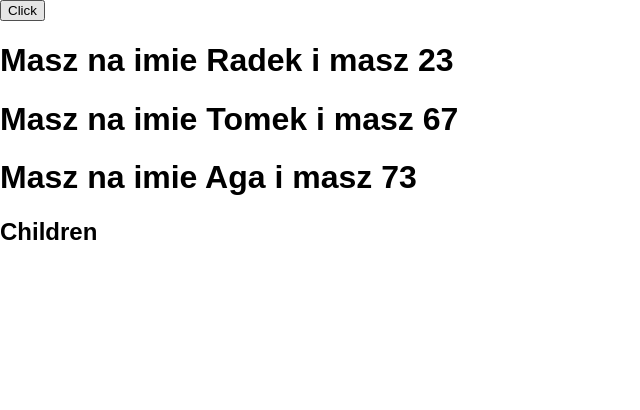
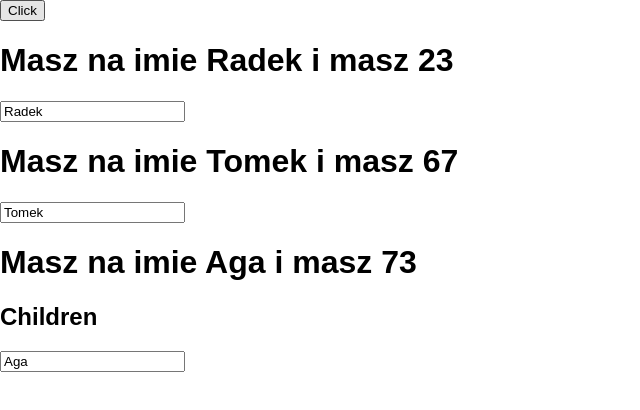
Before and after one commit to RadoslawStepniewski/React-todo, a React (Create React App) app in the folder my-app/: page / in a window 1280 px wide. Shown: the top 410 px of the page, without its empty margins (0-640 px from the left). Built offline with nearby package versions, Linux system fonts and the light colour scheme.

Commit message:
added change handler

```diff
--- a/my-app/src/App.js
+++ b/my-app/src/App.js
@@ -12,12 +12,22 @@ class App extends Component {
     ]
   }
 
-  switchButtonHandler = ()=> {
+  switchButtonHandler = () =>{
     this.setState({
       person: [
-        {name: "Radek123", age: 243},
-        {name: "Tomek123", age: 637},
-        {name: "Aga123", age: 723}
+        {name: "Radek123", age: 23},
+        {name: "Tomek123", age: 67},
+        {name: "Aga123", age: 73}
+      ]
+    });
+  }
+
+  switchChangeHandler = (e)=> {
+    this.setState({
+      person: [
+        {name: e.target.value, age: 243},
+        {name: e.target.value, age: 637},
+        {name: e.target.value, age: 723}
       ]
     });
   }
@@ -36,9 +46,9 @@ class App extends Component {
     return (
       <div >
         <button onClick={this.switchButtonHandler}>Click</button>
-        <Person name={this.state.person[0].name} age={this.state.person[0].age} click={this.switchNameHandler.bind(this, "Basia")}/>
-        <Person name={this.state.person[1].name} age={this.state.person[1].age} click={this.switchNameHandler.bind(this, "Kasia")}/>
-        <Person name={this.state.person[2].name} age={this.state.person[2].age} click={this.switchNameHandler.bind(this, "Marta")}>Children</Person>
+        <Person name={this.state.person[0].name} age={this.state.person[0].age} click={this.switchNameHandler.bind(this, "Basia")} change={this.switchChangeHandler}/>
+        <Person name={this.state.person[1].name} age={this.state.person[1].age} click={this.switchNameHandler.bind(this, "Kasia")} change={this.switchChangeHandler}/>
+        <Person name={this.state.person[2].name} age={this.state.person[2].age} click={this.switchNameHandler.bind(this, "Marta")} change={this.switchChangeHandler}>Children</Person>
       </div>
     );
   }
--- a/my-app/src/components/person.js
+++ b/my-app/src/components/person.js
@@ -5,6 +5,7 @@ const Person = (props) =>{
         <div>
             <h1 onClick={props.click}>Masz na imie {props.name} i masz {props.age}</h1>
             <h2>{props.children}</h2>
+            <input type="text" onChange={props.change} value={props.name}/>
         </div>
     );
 }
```
